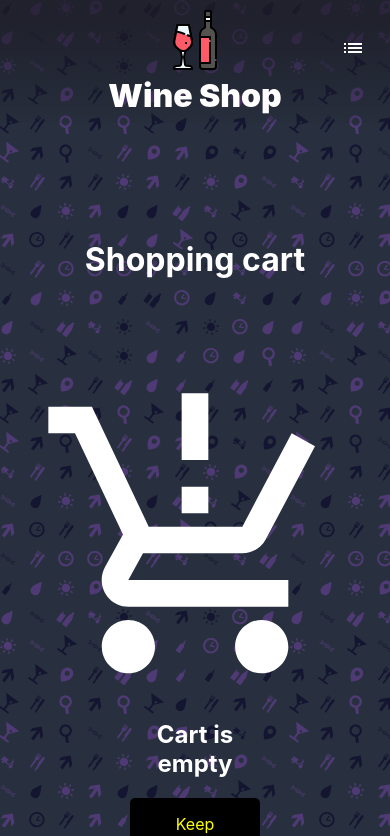
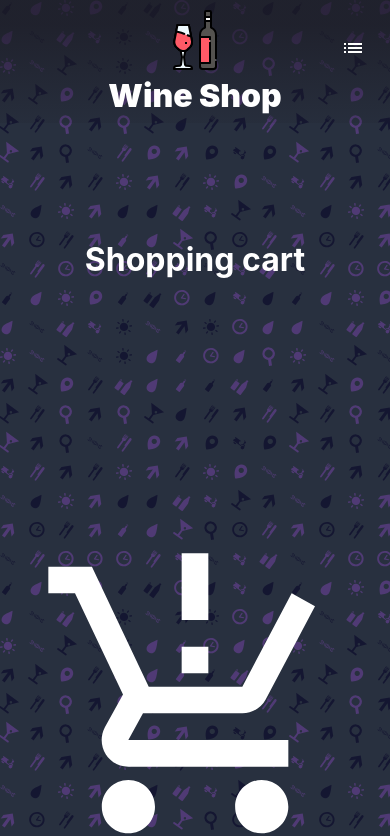
Before and after one commit to FedericoOlguin/WineOlguinFederico, a React (Create React App) app: page /cart in a window 390 px wide. Shown: the top 836 px of the page. Built offline with nearby package versions, Linux system fonts and the light colour scheme.

Commit message:
Responsive cart - cartItem - itemOrder

```diff
--- a/src/components/FormCart/formCart.css
+++ b/src/components/FormCart/formCart.css
@@ -18,7 +18,7 @@
 .span {
   margin-right: 0.5rem;
 }
-.input__form{
+.input__form {
   color: black;
 }
 .no_coincide {
@@ -31,3 +31,16 @@
   border: 2px solid red;
   color: black;
 }
+
+@media (max-width: 1000px) {
+  .form__container {
+    width: 85%;
+  }
+  .input__form,
+  .label__form {
+    width: 90%;
+    display: flex;
+    align-items: center;
+  }
+
+}
--- a/src/components/ItemCart/itemCart.css
+++ b/src/components/ItemCart/itemCart.css
@@ -40,3 +40,13 @@
   color: white;
   font-size: 2rem;
 }
+
+@media (max-width: 1000px) {
+  .itemCart {
+    max-height: 20rem;
+    justify-content: space-between;
+  }
+  .itemCart__bodyContainer {
+    width: 80%;
+  }
+}
--- a/src/components/ItemOrder/ItemOrder.jsx
+++ b/src/components/ItemOrder/ItemOrder.jsx
@@ -16,7 +16,7 @@ function ItemOrder({ order }) {
             <table className="tabla__order" >
                 <tbody>
                     <tr>
-                        <th>Product id:</th>
+                        <th className="hidden">Product id:</th>
                         <th>Title:</th>
                         <th>Quantity:</th>
                         <th>Total per item:</th>
@@ -24,7 +24,7 @@ function ItemOrder({ order }) {
                     {order?.productos.map((prod) => {
                         return (
                             <tr key={prod.id}>
-                                <td> {prod.id}</td>
+                                <td className="hidden"> {prod.id}</td>
                                 <td> {prod.title}</td>
                                 <td>{prod.cantidad}</td>
                                 <td>{prod.totalItem}</td>
--- a/src/components/ItemOrder/itemOrder.css
+++ b/src/components/ItemOrder/itemOrder.css
@@ -36,3 +36,16 @@
   background-color: rgba(128, 128, 128, 0.267);
   border-radius: 5px;
 }
+@media (max-width: 600px) {
+  .hidden {
+    display: none;
+  }
+}
+@media (max-width: 1000px) {
+  .order__card {
+    width: 90%;
+  }
+  .div__left {
+    flex-direction: column;
+  }
+}
--- a/src/containers/CartContainer/cart.css
+++ b/src/containers/CartContainer/cart.css
@@ -53,3 +53,36 @@
 .aTienda:hover {
   transform: scale(1.1, 1.1);
 }
+
+@media (max-width: 1140px) {
+  .cartContainer {
+    flex-direction: column;
+    align-items: center;
+    margin-top: 10rem;
+    height: auto;
+  }
+  .cartContainer__products {
+    width: 90%;
+    min-height: 35rem;
+  }
+  .cartContainer__checkout {
+    flex-direction: row;
+    justify-content: space-between;
+    width: 90%;
+    margin-top: 2rem;
+  }
+}
+
+@media (max-width: 1000px) {
+  .cartContainer__checkout {
+    flex-direction: column;
+    width: 100%;
+  }
+  .cartContainer {
+    width: 100%;
+    padding: 0;
+  }
+  .cartContainer__products {
+    padding: 0;
+  }
+}
```
Lines whose indentation alone changed are shown as unchanged.
